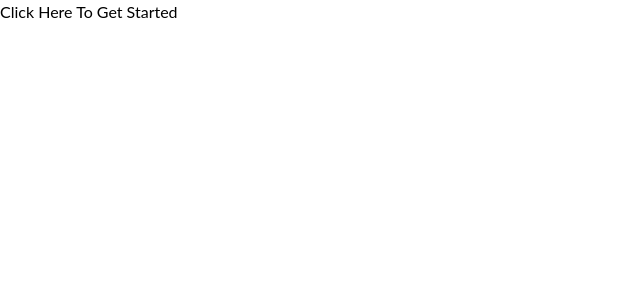
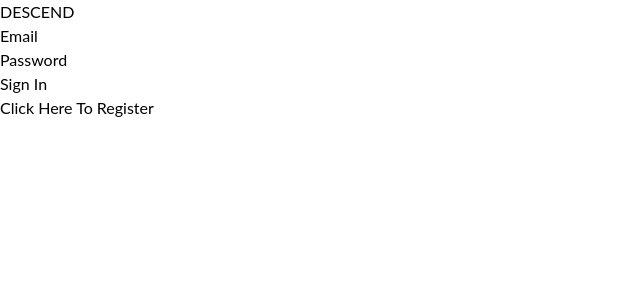
Before and after one commit to johnhansengit/descend-frontend, a React (Vite) app: page / in a window 1280 px wide. Shown: the top 300 px of the page, without its empty margins (0-640 px from the left). Built offline with nearby package versions, Linux system fonts and the light colour scheme.

Commit message:
Refactor for single-page signin and registration

```diff
--- a/src/App.jsx
+++ b/src/App.jsx
@@ -4,8 +4,6 @@ import { useState, useEffect } from 'react';
 import { CheckSession } from './services/Auth'
 import Nav from './components/Nav';
 import Landing from './pages/Landing';
-import Register from './components/auth/Register';
-import SignIn from './components/auth/SignIn';
 import Hub from './pages/Hub';
 import './App.css';
 
@@ -38,10 +36,8 @@ function App() {
       </header>
       <main>
         <Routes>
-          <Route path="/" element={<Landing />} />
-          <Route path="/register" element={<Register />} />
-          <Route path="/signin" element={<SignIn setUser={setUser} />} />
-          <Route path="/hub" element={<Hub user={user}/>} />
+          <Route path="/" element={<Landing user={user} setUser={setUser}/>} />
+          <Route path="/hub" element={<Hub />} />
         </Routes>
       </main>
       <footer>
--- a/src/components/auth/Register.jsx
+++ b/src/components/auth/Register.jsx
@@ -2,7 +2,7 @@ import { useState } from 'react'
 import { useNavigate } from 'react-router-dom'
 import { RegisterUser } from '../../services/Auth'
 
-const Register = () => {
+const Register = ({ setAuthForm, setRegisteredEmail }) => {
 
   let navigate = useNavigate()
 
@@ -18,36 +18,42 @@ const Register = () => {
 
   const handleSubmit = async (e) => {
     e.preventDefault()
-    await RegisterUser({
+    const registeredUser = await RegisterUser({
       email: formValues.email,
       password: formValues.password
     })
+    if (registeredUser) {
+      setRegisteredEmail(formValues.email)
+      setAuthForm('signin')
+    }
     setFormValues({
       email: '',
       password: '',
       confirmPassword: ''
     })
-    navigate('/signin')
+    navigate('/')
   }
 
   return (
-    <>
+    <div>
       <form onSubmit={handleSubmit}>
         <div>
-          <label htmlFor="email">Email</label>
+          <label htmlFor="registerEmail">Email</label>
           <input
             onChange={handleChange}
+            id="registerEmail"
             name="email"
             type="email"
-            placeholder="example@example.com"
             value={formValues.email}
             required
+            autoComplete='on'
           />
         </div>
         <div>
-          <label htmlFor="password">Password</label>
+          <label htmlFor="registerPassword">Password</label>
           <input
             onChange={handleChange}
+            id="registerPassword"
             type="password"
             name="password"
             value={formValues.password}
@@ -55,9 +61,10 @@ const Register = () => {
           />
         </div>
         <div>
-          <label htmlFor="confirmPassword">Confirm Password</label>
+          <label htmlFor="registerConfirmPassword">Confirm Password</label>
           <input
             onChange={handleChange}
+            id="registerConfirmPassword"
             type="password"
             name="confirmPassword"
             value={formValues.confirmPassword}
@@ -71,10 +78,10 @@ const Register = () => {
               formValues.confirmPassword === formValues.password)
           }
         >
-          Sign In
+          Register
         </button>
       </form>
-    </>
+    </div>
   )
 }
 
--- a/src/components/auth/SignIn.jsx
+++ b/src/components/auth/SignIn.jsx
@@ -2,11 +2,14 @@ import { useState } from 'react'
 import { useNavigate } from 'react-router-dom'
 import { SignInUser } from '../../services/Auth'
 
-const SignIn = ({ setUser }) => {
+const SignIn = ({ setUser, prePopulatedEmail }) => {
 
     let navigate = useNavigate()
 
-    const [formValues, setFormValues] = useState({ email: '', password: '' })
+    const [formValues, setFormValues] = useState({
+        email: prePopulatedEmail || '',
+        password: ''
+    })
 
     const handleChange = (e) => {
         setFormValues({ ...formValues, [e.target.name]: e.target.value })
@@ -22,23 +25,24 @@ const SignIn = ({ setUser }) => {
 
     return (
         <div>
+            <form onSubmit={handleSubmit}>
             <div>
-            <form onSubmit={handleSubmit}>
-            <div className="input-wrapper">
-                <label htmlFor="email">Email</label>
+                <label htmlFor="signinEmail">Email</label>
                 <input
                     onChange={handleChange}
+                    id="signinEmail"
                     name="email"
                     type="email"
-                placeholder="example@example.com"
                     value={formValues.email}
                     required
+                    autoComplete='on'
                 />
             </div>
-            <div className="input-wrapper">
-                <label htmlFor="password">Password</label>
+            <div>
+                <label htmlFor="signinPassword">Password</label>
                 <input
                     onChange={handleChange}
+                    id="signinPassword"
                     type="password"
                     name="password"
                     value={formValues.password}
@@ -50,7 +54,6 @@ const SignIn = ({ setUser }) => {
             </button>
             </form>
         </div>
-        </div>
     )
 }
 
--- a/src/pages/Hub.jsx
+++ b/src/pages/Hub.jsx
@@ -1,9 +1,9 @@
 
 
-const Hub = ({ user }) => {
+const Hub = () => {
   return (
     <div>
-      Logged In!
+      The Hub
     </div>
   )
 }
--- a/src/pages/Landing.jsx
+++ b/src/pages/Landing.jsx
@@ -1,14 +1,46 @@
+import { useState } from 'react'
 import { useNavigate } from 'react-router-dom'
+import SignIn from '../components/auth/SignIn'
+import Register from '../components/auth/Register'
 
-const Landing = () => {
+const Landing = ({ user, setUser }) => {
 
   let navigate = useNavigate()
 
+  const [authForm, setAuthForm] = useState('signin')
+  const [registeredEmail, setRegisteredEmail] = useState('');
+
   return (
     <div>
-        <button onClick={() => navigate('/signin')}>
-          Click Here To Get Started
-        </button>
+        <div>
+            <h1>DESCEND</h1>
+        </div>
+        {user ?
+            <div>
+                <button onClick={() => navigate('/hub')}>
+                    Head to the Hub
+                </button>
+            </div>
+            :
+            <div>
+                {authForm === 'signin' ?
+                    <div>
+                        <div>
+                            <SignIn setUser={setUser} prePopulatedEmail={registeredEmail} />
+                        </div>
+                        <div>
+                            <button onClick={() => setAuthForm('register')}>
+                                Click Here To Register
+                            </button>
+                        </div>
+                    </div>
+                    :
+                    <div>
+                        <Register setAuthForm={setAuthForm} setRegisteredEmail={setRegisteredEmail} />
+                    </div>
+                }
+            </div>
+        }
     </div>
   )
 }
--- a/src/services/Auth.js
+++ b/src/services/Auth.js
@@ -6,7 +6,7 @@ export const SignInUser = async (data) => {
     localStorage.setItem('token', res.data.token)
     return res.data.user
   } catch (error) {
-    throw error
+    console.log("SignInUser error: "+error)
   }
 }
 
@@ -15,7 +15,7 @@ export const RegisterUser = async (data) => {
     const res = await Client.post('/auth/register', data)
     return res.data
   } catch (error) {
-    throw error
+    console.log("RegisterUser error: "+error)
   }
 }
 
@@ -24,6 +24,6 @@ export const CheckSession = async () => {
     const res = await Client.get('/auth/session')
     return res.data
   } catch (error) {
-    throw error
+    console.log("CheckSession error: "+error)
   }
 }
```
Lines whose indentation alone changed are shown as unchanged.
